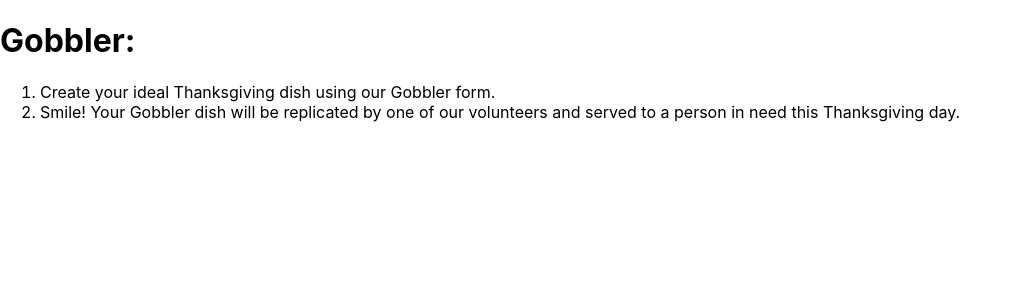
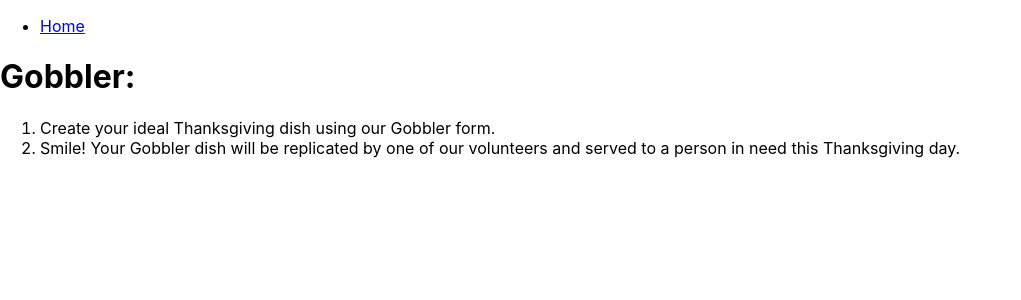
Before and after one commit to georuiz817/Gobbler, a React (Create React App) app in the folder client/: page / in a window 1280 px wide. Shown: the top 300 px of the page, without its empty margins (0-1021 px from the left). Built offline with nearby package versions, Linux system fonts and the light colour scheme.

Commit message:
navbar working properly, was having trouble with imports but seems fine now

```diff
--- a/client/src/App.js
+++ b/client/src/App.js
@@ -1,12 +1,14 @@
 import React, { Component } from 'react';
 import { BrowserRouter as Router, Switch, Route } from 'react-router-dom';
-import homeComponent from '/Users/dawn/gobbler-project/client/src/components/homeComponent.js'
+import homeComponent from '/Users/dawn/gobbler-project/client/src/components/homeComponent.js';
+import Nav from '/Users/dawn/gobbler-project/client/src/components/navComponent.js';
 
 class App extends Component {
 
   render() {
     return (
     <Router>
+      <Nav />
       <div className="container">
         <Switch>
           <Route exact path="/" component={homeComponent} />
--- a/client/src/components/homeComponent.js
+++ b/client/src/components/homeComponent.js
@@ -1,5 +1,3 @@
-//functional component #1
-//home page
 import React from 'react';
 
 const homeComponent = () => {
--- a/client/src/components/nav.js
+++ /dev/null
@@ -1,2 +0,0 @@
-// functional component #2
-// nav bar w/ links
--- /dev/null
+++ b/client/src/components/navComponent.js
@@ -0,0 +1,18 @@
+
+import React from 'react'
+import { Link } from 'react-router-dom';
+
+const Nav = () => {
+    return (
+      <nav>
+        <div>
+          <ul>
+         <li><Link to="/">Home</Link></li>
+          </ul>
+        </div>
+      </nav>
+    )
+  }
+
+
+export default Nav
```
